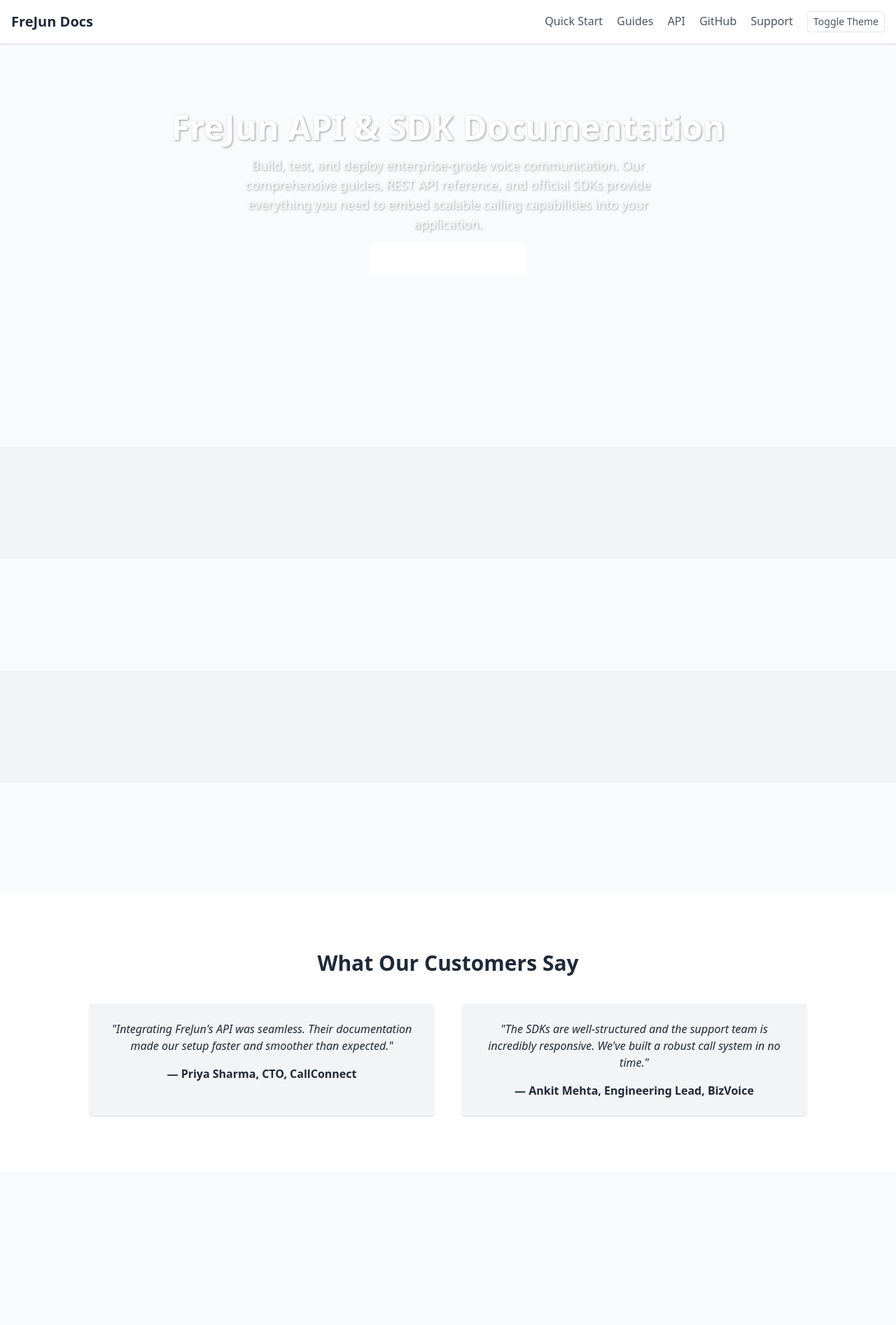
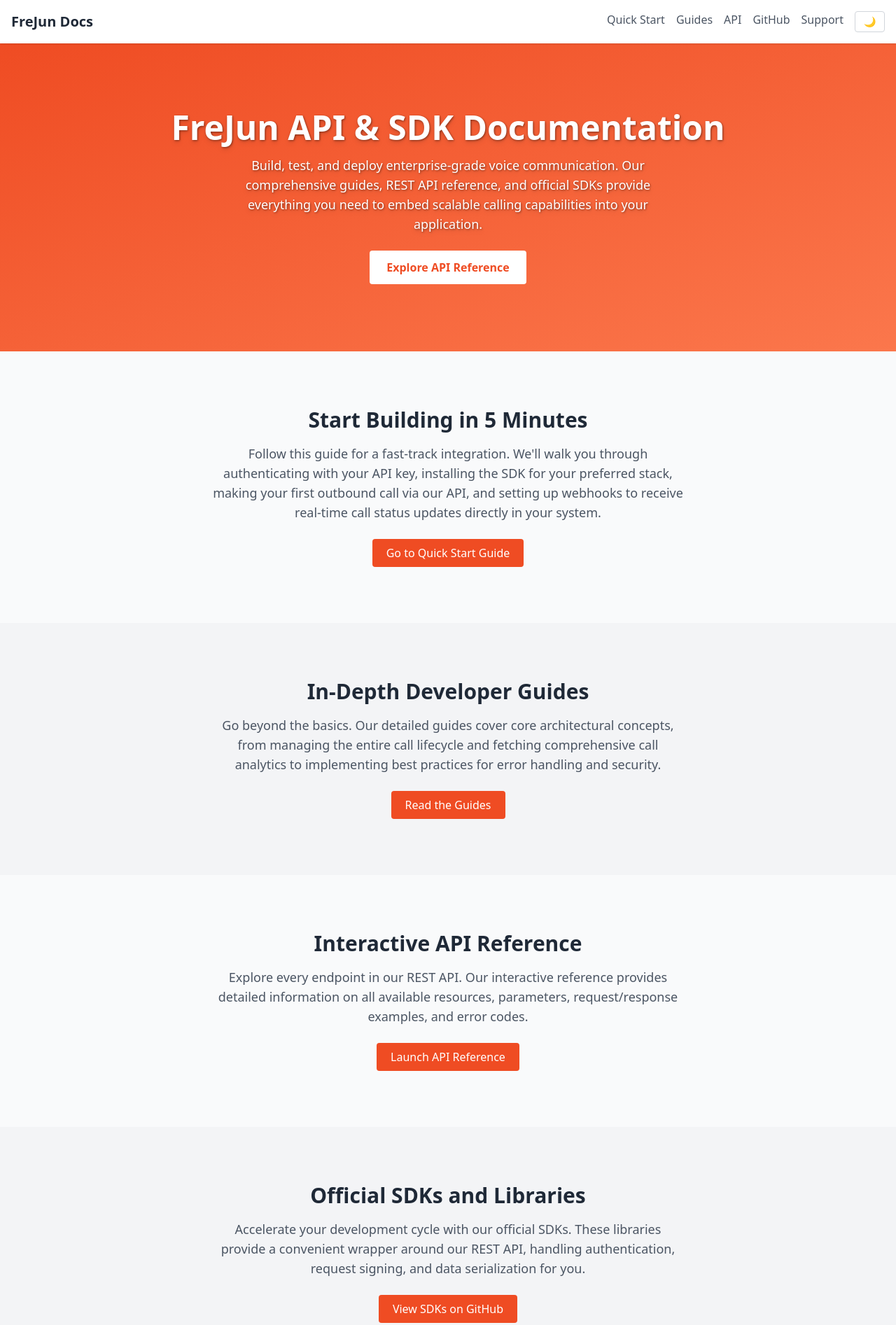
Before and after one commit to Gr-rim/API_DOCS, a plain HTML site: page index.html in a window 1280 px wide. Shown: the top 1893 px of the page at 70% size. Before the commit the page ends 1674 px from the top, so only its background shows below. Drawn offline with nearby package versions, Linux system fonts and the light colour scheme.

Commit message:
Update 4 index.html

```diff
--- a/index.html
+++ b/index.html
@@ -1,14 +1,44 @@
 <!DOCTYPE html>
-<html lang="en" x-data="{ darkMode: false }" :class="{ 'dark': darkMode }" x-init="darkMode = localStorage.getItem('theme') === 'dark'">
+<html lang="en" x-data="{ darkMode: false }" :class="{ 'dark': darkMode }" x-init="darkMode = localStorage.getItem('theme') === 'dark' || false">
 <head>
   <meta charset="UTF-8" />
   <meta name="viewport" content="width=device-width, initial-scale=1.0" />
   <title>FreJun API & SDK Documentation</title>
-  <link href="https://cdn.jsdelivr.net/npm/tailwindcss@2.2.19/dist/tailwind.min.css" rel="stylesheet">
-  <script src="https://unpkg.com/@popperjs/core@2"></script>
-  <script src="https://unpkg.com/flowbite@1.4.1/dist/flowbite.js"></script>
-  <script src="https://cdn.jsdelivr.net/npm/@headlessui/react@latest/dist/headlessui.umd.js"></script>
-  <script src="https://unpkg.com/alpinejs" defer></script>
+  <script src="https://cdn.tailwindcss.com"></script>
+  <script src="https://unpkg.com/alpinejs@3.x.x/dist/cdn.min.js" defer></script>
+  <script>
+    tailwind.config = {
+      darkMode: 'class',
+      theme: {
+        extend: {
+          colors: {
+            primary: '#EF4C23',
+            'primary-hover': '#e0431c',
+            'primary-light': '#FB774C'
+          }
+        }
+      }
+    }
+
+    // Simple intersection observer for Alpine.js
+    document.addEventListener('alpine:init', () => {
+      Alpine.directive('intersect', (el, { expression, modifiers }, { evaluate }) => {
+        const observer = new IntersectionObserver((entries) => {
+          entries.forEach(entry => {
+            if (entry.isIntersecting) {
+              evaluate(expression);
+              if (modifiers.includes('once')) {
+                observer.unobserve(el);
+              }
+            }
+          });
+        }, {
+          threshold: 0.1
+        });
+        observer.observe(el);
+      });
+    });
+  </script>
   <style>
     [x-cloak] { display: none; }
     .drop-shadow-md {
@@ -20,54 +50,83 @@
 
   <!-- Navigation Bar -->
   <nav class="bg-white dark:bg-gray-800 shadow sticky top-0 z-50">
-    <div class="max-w-7xl mx-auto px-4 py-4 flex justify-between items-center">
-      <h1 class="text-xl font-bold">FreJun Docs</h1>
-      <div class="space-x-4">
-        <a href="#quick-start" class="text-gray-600 dark:text-gray-300 hover:text-[#EF4C23]">Quick Start</a>
-        <a href="#developer-guides" class="text-gray-600 dark:text-gray-300 hover:text-[#EF4C23]">Guides</a>
-        <a href="#api-reference" class="text-gray-600 dark:text-gray-300 hover:text-[#EF4C23]">API</a>
-        <a href="https://github.com/FreJun" class="text-gray-600 dark:text-gray-300 hover:text-[#EF4C23]">GitHub</a>
-        <a href="#support" class="text-gray-600 dark:text-gray-300 hover:text-[#EF4C23]">Support</a>
-        <button @click="darkMode = !darkMode; localStorage.setItem('theme', darkMode ? 'dark' : 'light')" class="ml-4 px-2 py-1 border rounded text-sm text-gray-600 dark:text-gray-300 hover:bg-gray-200 dark:hover:bg-gray-700 transition">
-          Toggle Theme
-        </button>
+    <div class="max-w-7xl mx-auto px-4 py-4">
+      <div class="flex justify-between items-center">
+        <h1 class="text-xl font-bold">FreJun Docs</h1>
+        <div class="hidden md:flex space-x-4">
+          <a href="#quick-start" class="text-gray-600 dark:text-gray-300 hover:text-primary transition-colors">Quick Start</a>
+          <a href="#developer-guides" class="text-gray-600 dark:text-gray-300 hover:text-primary transition-colors">Guides</a>
+          <a href="#api-reference" class="text-gray-600 dark:text-gray-300 hover:text-primary transition-colors">API</a>
+          <a href="https://github.com/FreJun" class="text-gray-600 dark:text-gray-300 hover:text-primary transition-colors">GitHub</a>
+          <a href="#support" class="text-gray-600 dark:text-gray-300 hover:text-primary transition-colors">Support</a>
+          <button
+            @click="darkMode = !darkMode; localStorage.setItem('theme', darkMode ? 'dark' : 'light')"
+            class="ml-4 px-3 py-1 border border-gray-300 dark:border-gray-600 rounded text-sm text-gray-600 dark:text-gray-300 hover:bg-gray-200 dark:hover:bg-gray-700 transition-colors"
+            aria-label="Toggle dark mode">
+            <span x-text="darkMode ? '☀️' : '🌙'"></span>
+          </button>
+        </div>
+        <!-- Mobile menu button -->
+        <div class="md:hidden" x-data="{ mobileMenuOpen: false }">
+          <button @click="mobileMenuOpen = !mobileMenuOpen" class="text-gray-600 dark:text-gray-300" aria-label="Toggle mobile menu">
+            <svg class="w-6 h-6" fill="none" stroke="currentColor" viewBox="0 0 24 24">
+              <path stroke-linecap="round" stroke-linejoin="round" stroke-width="2" d="M4 6h16M4 12h16M4 18h16"></path>
+            </svg>
+          </button>
+          <!-- Mobile menu -->
+          <div x-show="mobileMenuOpen" x-transition class="absolute top-full left-0 right-0 bg-white dark:bg-gray-800 shadow-lg border-t dark:border-gray-700">
+            <div class="px-4 py-2 space-y-2">
+              <a href="#quick-start" class="block py-2 text-gray-600 dark:text-gray-300 hover:text-primary transition-colors">Quick Start</a>
+              <a href="#developer-guides" class="block py-2 text-gray-600 dark:text-gray-300 hover:text-primary transition-colors">Guides</a>
+              <a href="#api-reference" class="block py-2 text-gray-600 dark:text-gray-300 hover:text-primary transition-colors">API</a>
+              <a href="https://github.com/FreJun" class="block py-2 text-gray-600 dark:text-gray-300 hover:text-primary transition-colors">GitHub</a>
+              <a href="#support" class="block py-2 text-gray-600 dark:text-gray-300 hover:text-primary transition-colors">Support</a>
+              <button
+                @click="darkMode = !darkMode; localStorage.setItem('theme', darkMode ? 'dark' : 'light')"
+                class="block w-full text-left py-2 text-gray-600 dark:text-gray-300 hover:text-primary transition-colors"
+                aria-label="Toggle dark mode">
+                <span x-text="darkMode ? '☀️ Light Mode' : '🌙 Dark Mode'"></span>
+              </button>
+            </div>
+          </div>
+        </div>
       </div>
     </div>
   </nav>
 
   <!-- Hero Section -->
-  <section class="text-center py-24 px-6 bg-gradient-to-br from-[#EF4C23] to-[#FB774C] text-white" x-data="{ show: false }" x-init="show = true">
-    <div x-show="show" x-transition.duration.1000ms>
-      <h1 class="text-5xl font-extrabold mb-4 drop-shadow-md">FreJun API & SDK Documentation</h1>
+  <section class="text-center py-24 px-6 bg-gradient-to-br from-primary to-primary-light text-white" x-data="{ show: false }" x-init="setTimeout(() => show = true, 100)">
+    <div x-show="show" x-transition.duration.1000ms class="max-w-4xl mx-auto">
+      <h1 class="text-4xl md:text-5xl font-extrabold mb-4 drop-shadow-md">FreJun API & SDK Documentation</h1>
       <p class="max-w-2xl mx-auto text-lg mb-6 drop-shadow-md">
         Build, test, and deploy enterprise-grade voice communication. Our comprehensive guides, REST API reference, and official SDKs provide everything you need to embed scalable calling capabilities into your application.
       </p>
-      <a href="#api-reference" class="bg-white text-[#EF4C23] font-semibold px-6 py-3 rounded hover:bg-gray-200 transition">Explore API Reference</a>
+      <a href="#api-reference" class="inline-block bg-white text-primary font-semibold px-6 py-3 rounded hover:bg-gray-100 transition-colors">Explore API Reference</a>
     </div>
   </section>
 
   <!-- Quick Start Section -->
   <section class="py-20 px-6" id="quick-start">
     <div class="max-w-5xl mx-auto text-center" x-data="{ show: false }" x-intersect.once="show = true">
-      <div x-show="show" x-transition>
+      <div x-show="show" x-transition.duration.500ms>
         <h2 class="text-3xl font-bold mb-4">Start Building in 5 Minutes</h2>
-        <p class="text-lg max-w-2xl mx-auto mb-6">
+        <p class="text-lg max-w-2xl mx-auto mb-6 text-gray-600 dark:text-gray-300">
           Follow this guide for a fast-track integration. We'll walk you through authenticating with your API key, installing the SDK for your preferred stack, making your first outbound call via our API, and setting up webhooks to receive real-time call status updates directly in your system.
         </p>
-        <a href="https://frejun.com/docs/quickstart" class="bg-[#EF4C23] text-white px-5 py-2 rounded hover:bg-[#e0431c] transition">Go to Quick Start Guide</a>
+        <a href="https://frejun.com/docs/quickstart" class="inline-block bg-primary text-white px-5 py-2 rounded hover:bg-primary-hover transition-colors">Go to Quick Start Guide</a>
       </div>
     </div>
   </section>
 
   <!-- Developer Guides Section -->
-  <section class="bg-gray-100 py-20 px-6" id="developer-guides">
+  <section class="bg-gray-100 dark:bg-gray-800 py-20 px-6" id="developer-guides">
     <div class="max-w-5xl mx-auto text-center" x-data="{ show: false }" x-intersect.once="show = true">
-      <div x-show="show" x-transition>
+      <div x-show="show" x-transition.duration.500ms>
         <h2 class="text-3xl font-bold mb-4">In-Depth Developer Guides</h2>
-        <p class="text-lg max-w-2xl mx-auto mb-6">
+        <p class="text-lg max-w-2xl mx-auto mb-6 text-gray-600 dark:text-gray-300">
           Go beyond the basics. Our detailed guides cover core architectural concepts, from managing the entire call lifecycle and fetching comprehensive call analytics to implementing best practices for error handling and security.
         </p>
-        <a href="https://frejun.com/docs/guides" class="bg-[#EF4C23] text-white px-5 py-2 rounded hover:bg-[#e0431c] transition">Read the Guides</a>
+        <a href="https://frejun.com/docs/guides" class="inline-block bg-primary text-white px-5 py-2 rounded hover:bg-primary-hover transition-colors">Read the Guides</a>
       </div>
     </div>
   </section>
@@ -75,25 +134,25 @@
   <!-- API Reference Section -->
   <section class="py-20 px-6" id="api-reference">
     <div class="max-w-5xl mx-auto text-center" x-data="{ show: false }" x-intersect.once="show = true">
-      <div x-show="show" x-transition>
+      <div x-show="show" x-transition.duration.500ms>
         <h2 class="text-3xl font-bold mb-4">Interactive API Reference</h2>
-        <p class="text-lg max-w-2xl mx-auto mb-6">
+        <p class="text-lg max-w-2xl mx-auto mb-6 text-gray-600 dark:text-gray-300">
           Explore every endpoint in our REST API. Our interactive reference provides detailed information on all available resources, parameters, request/response examples, and error codes.
         </p>
-        <a href="https://frejun.com/docs/reference" class="bg-[#EF4C23] text-white px-5 py-2 rounded hover:bg-[#e0431c] transition">Launch API Reference</a>
+        <a href="https://frejun.com/docs/reference" class="inline-block bg-primary text-white px-5 py-2 rounded hover:bg-primary-hover transition-colors">Launch API Reference</a>
       </div>
     </div>
   </section>
 
   <!-- SDKs Section -->
-  <section class="bg-gray-100 py-20 px-6">
+  <section class="bg-gray-100 dark:bg-gray-800 py-20 px-6">
     <div class="max-w-5xl mx-auto text-center" x-data="{ show: false }" x-intersect.once="show = true">
-      <div x-show="show" x-transition>
+      <div x-show="show" x-transition.duration.500ms>
         <h2 class="text-3xl font-bold mb-4">Official SDKs and Libraries</h2>
-        <p class="text-lg max-w-2xl mx-auto mb-6">
+        <p class="text-lg max-w-2xl mx-auto mb-6 text-gray-600 dark:text-gray-300">
           Accelerate your development cycle with our official SDKs. These libraries provide a convenient wrapper around our REST API, handling authentication, request signing, and data serialization for you.
         </p>
-        <a href="https://github.com/FreJun" class="bg-[#EF4C23] text-white px-5 py-2 rounded hover:bg-[#e0431c] transition">View SDKs on GitHub</a>
+        <a href="https://github.com/FreJun" class="inline-block bg-primary text-white px-5 py-2 rounded hover:bg-primary-hover transition-colors">View SDKs on GitHub</a>
       </div>
     </div>
   </section>
@@ -101,32 +160,39 @@
   <!-- Support Section -->
   <section class="py-20 px-6" id="support">
     <div class="max-w-5xl mx-auto text-center" x-data="{ show: false }" x-intersect.once="show = true">
-      <div x-show="show" x-transition>
+      <div x-show="show" x-transition.duration.500ms>
         <h2 class="text-3xl font-bold mb-4">Developer Support & Resources</h2>
-        <p class="text-lg max-w-2xl mx-auto mb-6">
+        <p class="text-lg max-w-2xl mx-auto mb-6 text-gray-600 dark:text-gray-300">
           Encountering a technical challenge or have a question about implementation? Our developer support team is ready to assist.
         </p>
-        <a href="mailto:support@frejun.com" class="bg-[#EF4C23] text-white px-5 py-2 rounded hover:bg-[#e0431c] transition">Contact Support</a>
+        <a href="mailto:support@frejun.com" class="inline-block bg-primary text-white px-5 py-2 rounded hover:bg-primary-hover transition-colors">Contact Support</a>
       </div>
     </div>
   </section>
 
   <!-- Testimonials Section -->
-  <section class="bg-white py-20 px-6">
+  <section class="bg-white dark:bg-gray-900 py-20 px-6">
     <div class="max-w-5xl mx-auto text-center">
       <h2 class="text-3xl font-bold mb-10">What Our Customers Say</h2>
       <div class="grid gap-10 md:grid-cols-2">
-        <div class="bg-gray-100 p-6 rounded shadow transition-transform transform hover:scale-105">
-          <p class="italic">"Integrating FreJun's API was seamless. Their documentation made our setup faster and smoother than expected."</p>
+        <div class="bg-gray-100 dark:bg-gray-800 p-6 rounded-lg shadow transition-transform transform hover:scale-105">
+          <p class="italic text-gray-700 dark:text-gray-300">"Integrating FreJun's API was seamless. Their documentation made our setup faster and smoother than expected."</p>
           <p class="mt-4 font-semibold">— Priya Sharma, CTO, CallConnect</p>
         </div>
-        <div class="bg-gray-100 p-6 rounded shadow transition-transform transform hover:scale-105">
-          <p class="italic">"The SDKs are well-structured and the support team is incredibly responsive. We've built a robust call system in no time."</p>
+        <div class="bg-gray-100 dark:bg-gray-800 p-6 rounded-lg shadow transition-transform transform hover:scale-105">
+          <p class="italic text-gray-700 dark:text-gray-300">"The SDKs are well-structured and the support team is incredibly responsive. We've built a robust call system in no time."</p>
           <p class="mt-4 font-semibold">— Ankit Mehta, Engineering Lead, BizVoice</p>
         </div>
       </div>
     </div>
   </section>
 
+  <!-- Fallback for users with JavaScript disabled -->
+  <noscript>
+    <div class="fixed top-0 left-0 right-0 bg-yellow-100 border-b border-yellow-300 p-4 text-center text-yellow-800 z-50">
+      This site works best with JavaScript enabled for enhanced interactivity.
+    </div>
+  </noscript>
+
 </body>
 </html>
```
